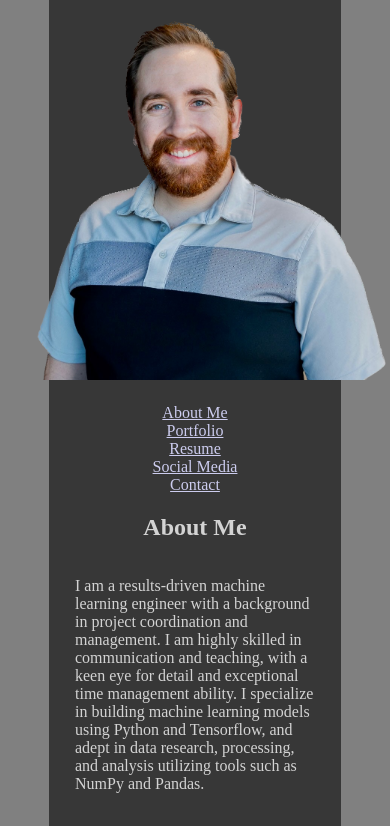
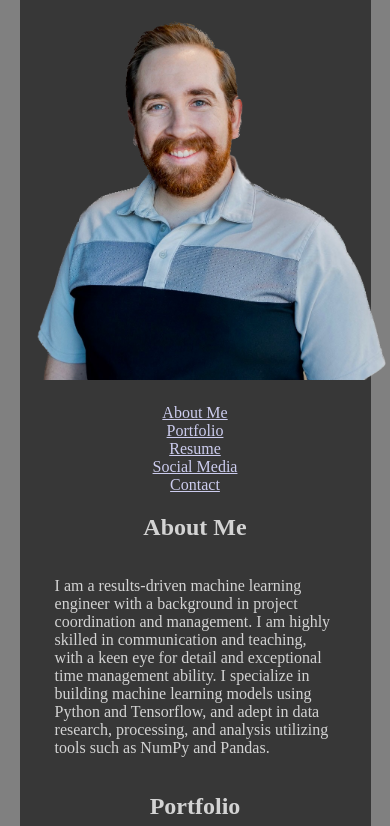
Before and after one commit to wilstermanz/wilstermanz.github.io, a plain HTML site: page index.html in a window 390 px wide. Shown: the part 221-1047 px from the top of the page. Drawn offline with Linux system fonts and the light colour scheme.

Commit message:
Trying to make it more mobile friendly

```diff
--- a/index.html
+++ b/index.html
@@ -1,6 +1,7 @@
 <!DOCTYPE html>
 <html>
 <head>
+  <meta name="viewport" content="width=device-width, initial-scale=1.0">
   <title>Zach Wilsterman's Portfolio Website</title>
   <link rel="icon" href="photos/profile.png">
   <link rel="stylesheet" type="text/css" href="styles.css">
--- a/styles.css
+++ b/styles.css
@@ -13,7 +13,7 @@ body {
     flex-direction: column;
     align-items: center;
     justify-content: center;
-    width: 75%;
+    width: 90%;
 }
 
 h1 {
```
